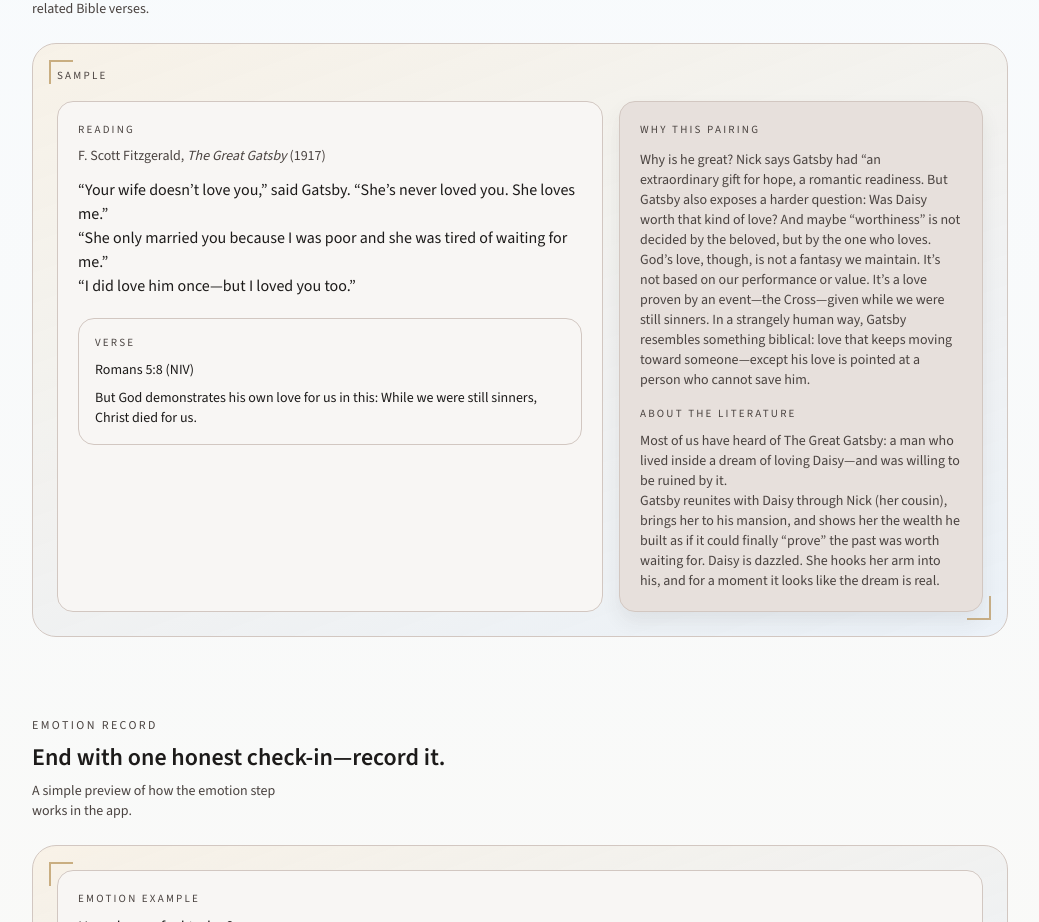
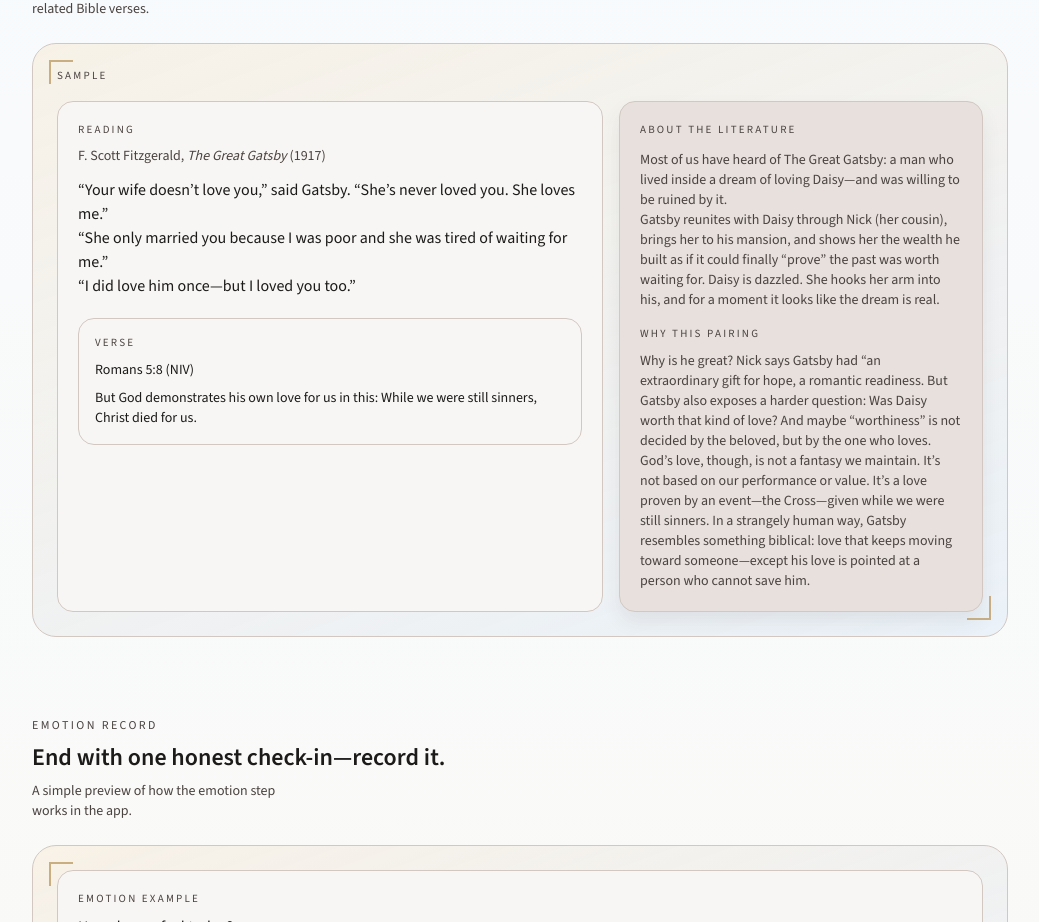
Before and after one commit to joanna911013/quiet-curation-web, a Next.js app: page /landing in a window 1280 px wide. Shown: the part 2380-3302 px from the top of the page, without its empty margins (120-1159 px from the left). Built offline with nearby package versions, Linux system fonts and the light colour scheme.

Commit message:
Reorder sample sections in landing pairing card

```diff
--- a/app/(marketing)/landing/page.tsx
+++ b/app/(marketing)/landing/page.tsx
@@ -290,16 +290,16 @@
               </div>
               <div className="rounded-2xl border border-[color:var(--md-sys-color-outline)] bg-[var(--md-sys-color-surface-container-high)] p-5 shadow-[0_10px_20px_rgba(0,0,0,0.07)]">
                 <p className="text-[11px] uppercase tracking-[0.2em] text-[var(--md-sys-color-on-surface-variant)]">
+                  About the literature
+                </p>
+                <p className="mt-3 whitespace-pre-line text-sm text-[var(--md-sys-color-on-surface-variant)]">
+                  {samplePairing.explanations}
+                </p>
+                <p className="mt-4 text-[11px] uppercase tracking-[0.2em] text-[var(--md-sys-color-on-surface-variant)]">
                   Why this pairing
                 </p>
-                <p className="mt-3 whitespace-pre-line text-sm text-[var(--md-sys-color-on-surface-variant)]">
+                <p className="mt-2 whitespace-pre-line text-sm text-[var(--md-sys-color-on-surface-variant)]">
                   {samplePairing.rationale}
-                </p>
-                <p className="mt-4 text-[11px] uppercase tracking-[0.2em] text-[var(--md-sys-color-on-surface-variant)]">
-                  About the literature
-                </p>
-                <p className="mt-2 whitespace-pre-line text-sm text-[var(--md-sys-color-on-surface-variant)]">
-                  {samplePairing.explanations}
                 </p>
               </div>
             </div>
```
